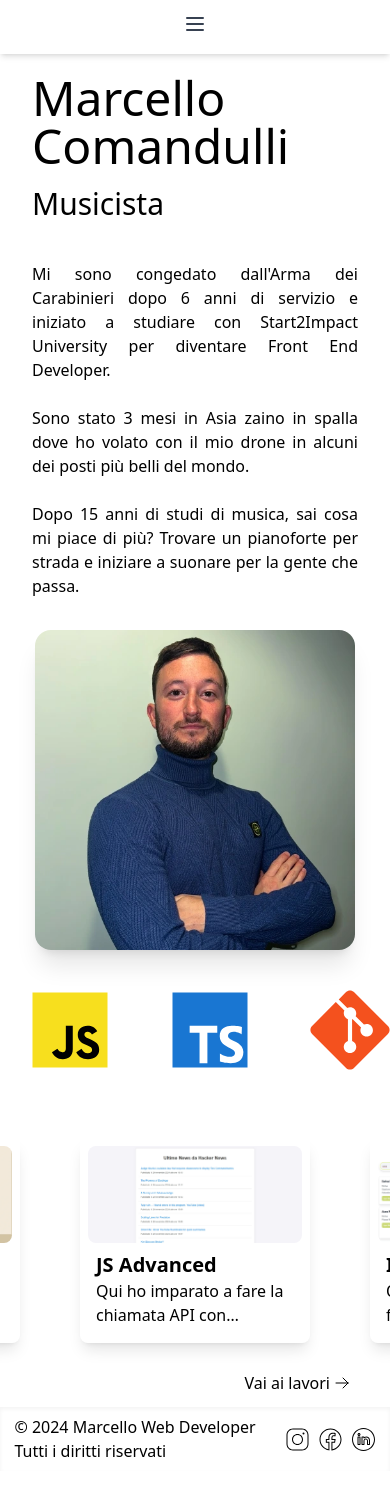
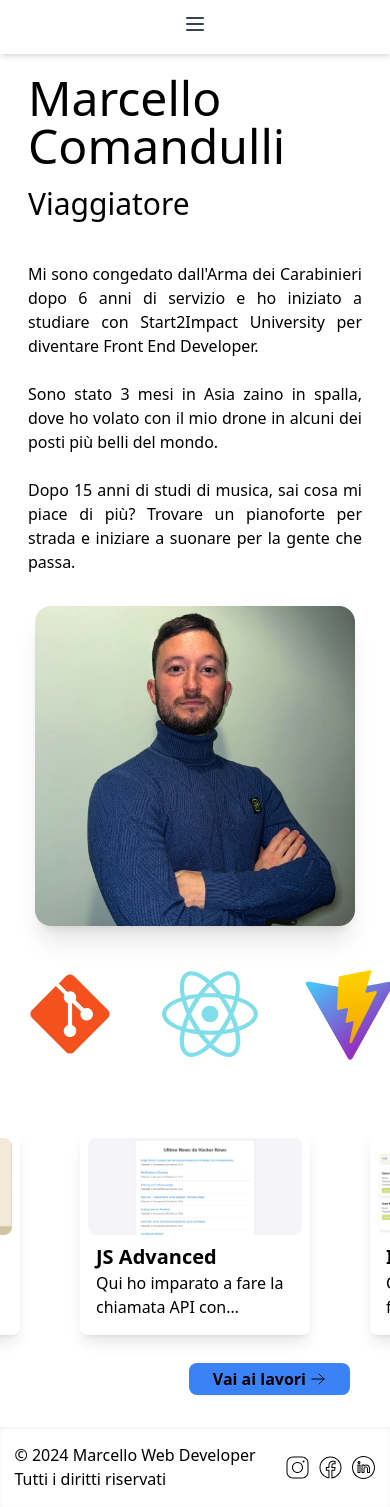
Before and after one commit to marcellocomandulli/portfolio, a React (Vite) app: page / in a window 390 px wide. Before the commit the page ends 1471 px from the top, so only its background shows below. Built offline with nearby package versions, Linux system fonts and the light colour scheme.

Commit message:
fixed mobile version

```diff
--- a/src/App.tsx
+++ b/src/App.tsx
@@ -16,17 +16,17 @@ export default function App() {
 
         <Navbar />
 
-        <div className="flex flex-col items-center px-8">
+        <div className="flex flex-col items-center px-7 md:flex-row md:mb-20 md:px-20">
           <div>
             <h1 className="text-5xl">Marcello Comandulli</h1>
             <TextRotator />
-            <p className="mt-10 text-justify">Mi sono congedato dall'Arma dei Carabinieri dopo 6 anni di servizio e iniziato a studiare con Start2Impact University per diventare Front End Developer. <br /><br />Sono stato 3 mesi in Asia zaino in spalla dove ho volato con il mio drone in alcuni dei posti più belli del mondo.<br /><br />Dopo 15 anni di studi di musica, sai cosa mi piace di più? Trovare un pianoforte per strada e iniziare a suonare per la gente che passa.</p>
+            <p className="mt-10 text-justify md:w-96">Mi sono congedato dall'Arma dei Carabinieri dopo 6 anni di servizio e ho iniziato a studiare con Start2Impact University per diventare Front End Developer. <br /><br />Sono stato 3 mesi in Asia zaino in spalla, dove ho volato con il mio drone in alcuni dei posti più belli del mondo.<br /><br />Dopo 15 anni di studi di musica, sai cosa mi piace di più? Trovare un pianoforte per strada e iniziare a suonare per la gente che passa.</p>
           </div>
 
           <img
             src="./img/profile.webp"
             alt="Immagine profilo"
-            className="rounded-2xl shadow-xl h-80 mt-8 md:h-96"
+            className="rounded-2xl shadow-xl h-80 mt-8 md:h-96 md:ml-10"
           />
         </div>
 
--- a/src/components/LogoSlider.tsx
+++ b/src/components/LogoSlider.tsx
@@ -269,7 +269,7 @@ export default function LogoSlider() {
   return (
     <>
       <div>
-        <Marquee pauseOnHover={true} autoFill={true} className="h-24 overflow-y-hidden my-8">
+        <Marquee pauseOnHover={true} speed={100} autoFill={true} className="h-24 overflow-y-hidden my-10">
           {images.map((image) => (
             <div className="mx-5">{image.svg}</div>
           ))}
--- a/src/components/ProjectSlider.tsx
+++ b/src/components/ProjectSlider.tsx
@@ -13,7 +13,6 @@ export default function ProjectSlider() {
     slidesToShow: 1,
     slidesToScroll: 1,
     swipeToSlide: true,
-
   };
 
   interface Project {
@@ -74,13 +73,12 @@ export default function ProjectSlider() {
   ];
 
   return (
-    <div className="slider-container flex flex-col">
+    <div className="slider-container flex flex-col mb-5">
       <Slider {...settings} className="overflow-hidden">
-
         {projects.map((project) => (
           <figure
             key={project.id}
-            className={"w-96 p-2 my-7 rounded-lg shadow-lg "}
+            className={"p-2 my-7 rounded-lg shadow-lg"}
           >
             {project.img}
 
@@ -93,8 +91,9 @@ export default function ProjectSlider() {
       </Slider>
       <Link
         to={"/works"}
-        className="self-end mb-3 mr-10 hover:text-blue-500 flex justify-center items-center "
+        className="self-end mb-3 mr-10 flex justify-center items-center "
       >
+        <button className="flex justify-center items-center bg-blue-500 px-6 py-1 rounded-lg hover:bg-blue-700 font-semibold">
           Vai ai lavori
           <svg
             xmlns="http://www.w3.org/2000/svg"
@@ -110,6 +109,7 @@ export default function ProjectSlider() {
               d="M13.5 4.5 21 12m0 0-7.5 7.5M21 12H3"
             />
           </svg>
+        </button>
       </Link>
     </div>
   );
--- a/src/components/TextRotator.tsx
+++ b/src/components/TextRotator.tsx
@@ -9,17 +9,26 @@ export default function TextRotator(): JSX.Element {
   ];
 
   const [currentIndex, setCurrentIndex] = useState<number>(0);
+  const [isFadingOut, setIsFadingOut] = useState<boolean>(false);
 
   useEffect(() => {
     const interval = setInterval(() => {
-      setCurrentIndex((prevIndex) => (prevIndex + 1) % presentation.length);
-    }, 1500);
+      setIsFadingOut(true);
+      setTimeout(() => {
+        setCurrentIndex((prevIndex) => (prevIndex + 1) % presentation.length);
+        setIsFadingOut(false);
+      }, 500);
+    }, 2000);
     return () => clearInterval(interval);
   }, [presentation.length]);
 
   return (
-    <>
-      <h2 className="text-3xl mt-4">{presentation[currentIndex]}</h2>
-    </>
+    <h2
+      className={`text-3xl mt-4 transition-opacity duration-500 ${
+        isFadingOut ? "opacity-0" : "opacity-100"
+      }`}
+    >
+      {presentation[currentIndex]}
+    </h2>
   );
 }
--- a/src/pages/contacts.tsx
+++ b/src/pages/contacts.tsx
@@ -92,8 +92,8 @@ export default function Contacts() {
       </Helmet>
 
       <Navbar />
-      <div className="flex flex-col items-center mb-5">
-        <h1 className="text-5xl font-semibold text-gray-800 mb-6">
+      <div className="flex flex-col items-center mb-5 mx-5">
+        <h1 className="text-5xl font-semibold mb-6">
           Contatti
         </h1>
         <h2 className="text-center">
@@ -102,7 +102,7 @@ export default function Contacts() {
         </h2>
       </div>
 
-      <div className="flex justify-center">
+      <div className=" mx-5 flex justify-center">
         <div className="bg-white shadow-lg rounded-lg p-8 max-w-md w-full mb-16 border border-gray-200">
           <form onSubmit={handleSubmit} className="space-y-6">
             {/* Nome */}
--- a/src/pages/works.tsx
+++ b/src/pages/works.tsx
@@ -128,11 +128,12 @@ export default function Works() {
           ></div>
         )}
 
-        <div className="flex flex-col items-center md:flex-row md:justify-center md:flex-wrap">
+        <div className="flex flex-col items-center mb-4 md:flex-row md:justify-center md:flex-wrap">
           {projects.map((project) => (
+
             <figure
               key={project.id}
-              className={`w-96 p-2 mx-5 my-7 rounded-lg shadow-lg md:mx-7 transition-transform duration-500 ease-in-out ${
+              className={`w-80 p-2 mx-5 my-7 rounded-lg shadow-lg md:w-96 md:mx-7 transition-transform duration-500 ease-in-out ${
                 activeProject === project.id
                   ? "fixed top-1/2 left-1/2 -translate-x-1/2 -translate-y-1/2 scale-150 z-40 bg-[#ffffff]"
                   : activeProject !== null
```
Also changed, not shown: src/components/Footer.tsx (+4 -1 lines). Lines whose indentation alone changed are shown as unchanged.
